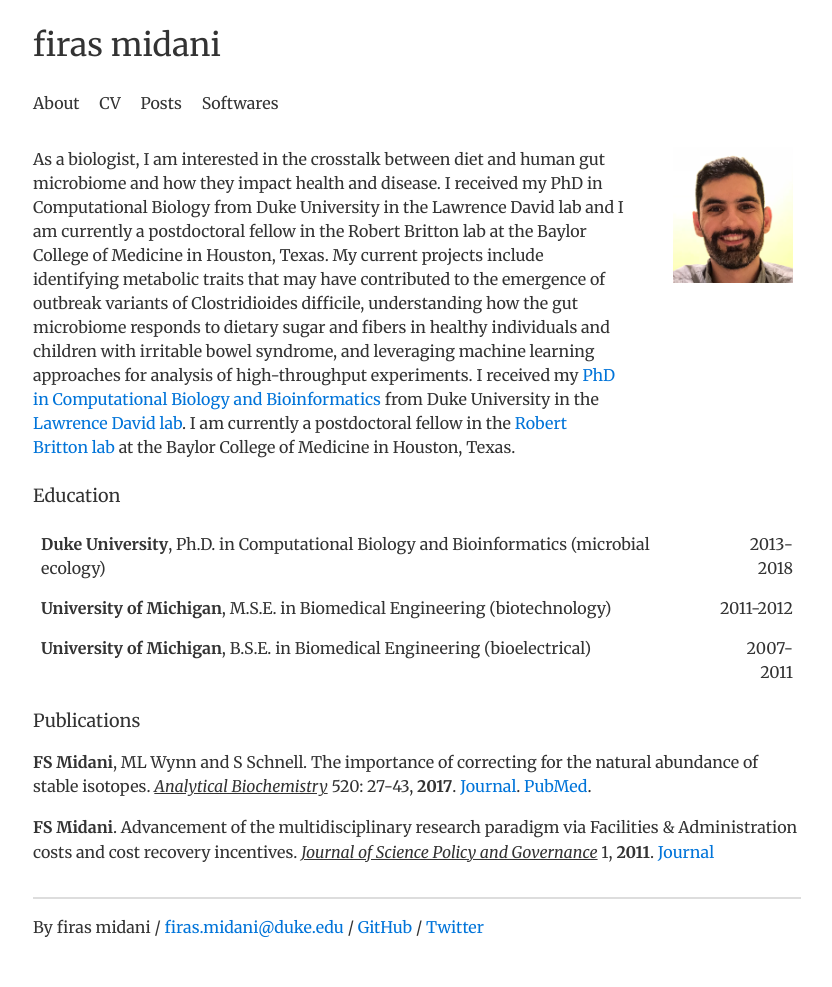
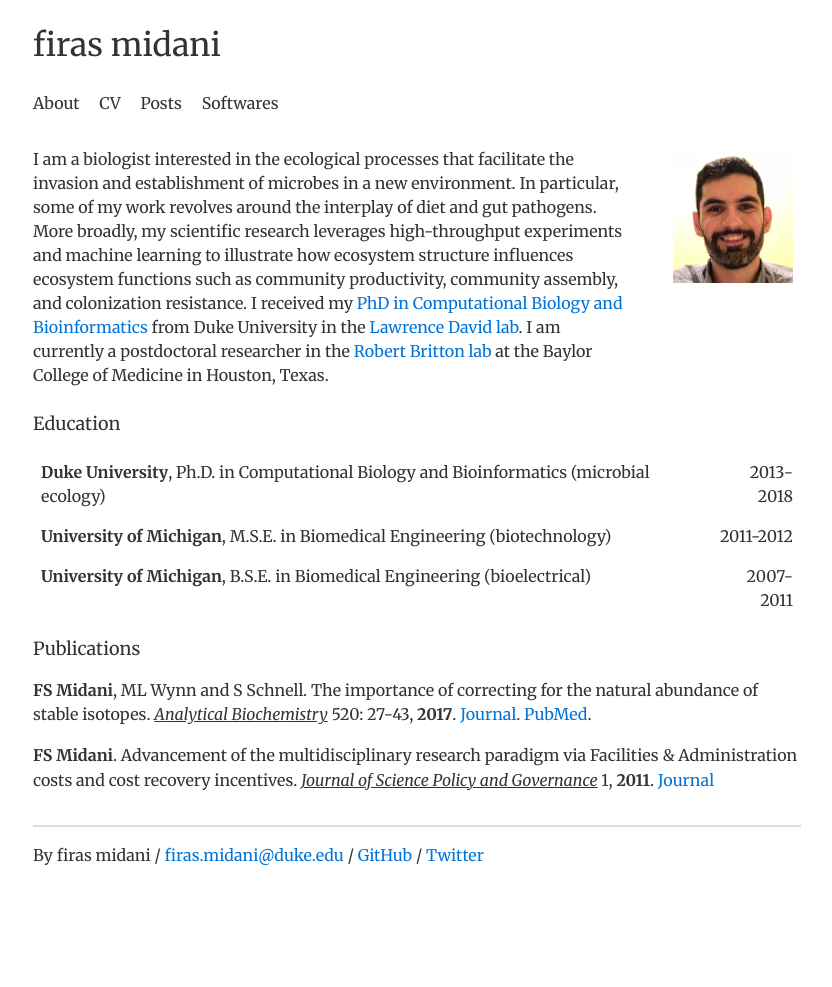
Before and after one commit to firasmidani/firasmidani.github.io, a Jekyll site: the page built from cv/cv.html, in a window 1280 px wide. Shown: the whole page, without its empty margins (223-1055 px from the left). Built offline with Jekyll 4.4.1, drawn with Linux system fonts in a browser that asks for light colours; comment, search, counter and statistics services are not loaded; after the commit the page ends 915 px from its top, so only the background shows below that.

Commit message:
Update cv.html

```diff
--- a/cv/cv.html
+++ b/cv/cv.html
@@ -9,19 +9,19 @@
 <col width="22%">
 <tr>
    <td align="left" vertical-align="center" style="padding-left:0px">
-         <p1 > As a biologist, I am interested in the crosstalk between diet and human gut microbiome
-	      and how they impact health and disease. I received my PhD in Computational Biology
-	      from Duke University in the Lawrence David lab and I am currently a postdoctoral
-	      fellow in the Robert Britton lab at the Baylor College of Medicine in Houston, Texas.
-	      My current projects include identifying metabolic traits that may have contributed to
-	      the emergence of outbreak variants of Clostridioides difficile, understanding how the
-	      gut microbiome responds to dietary sugar and fibers in healthy individuals and children
-	      with irritable bowel syndrome, and leveraging machine learning approaches for analysis
-	      of high-throughput experiments. I received my <a href="https://genome.duke.edu/education/CBB">
-	      PhD in Computational Biology and Bioinformatics</a>  from Duke University in the
-	      <a href="http://el.ladlab.org:8080">Lawrence David lab</a>. I am currently a postdoctoral fellow
-	      in the <a href="https://www.bcm.edu/research/labs/robert-britton">Robert Britton lab</a> at
-	      the Baylor College of Medicine in Houston, Texas.
+         <p1 > I am a biologist interested in the ecological processes that facilitate
+	   the invasion and establishment of microbes in a new environment. In particular,
+	   some of my work revolves around the interplay of diet and gut pathogens. More
+	   broadly, my scientific research
+	   leverages high-throughput experiments and machine learning to illustrate
+	   how ecosystem structure influences ecosystem functions such as community
+	   productivity, community assembly, and colonization resistance. I received
+	   my <a href="https://genome.duke.edu/education/CBB">PhD in Computational
+	   Biology and Bioinformatics</a>  from Duke University in the
+	   <a href="http://el.ladlab.org:8080">Lawrence David lab</a>.
+	   I am currently a postdoctoral researcher in the
+	   <a href="https://www.bcm.edu/research/labs/robert-britton">Robert Britton lab</a>
+	   at the Baylor College of Medicine in Houston, Texas.
        </p1>
 </td>
 <td align="right" style="padding-left:0px">
```
